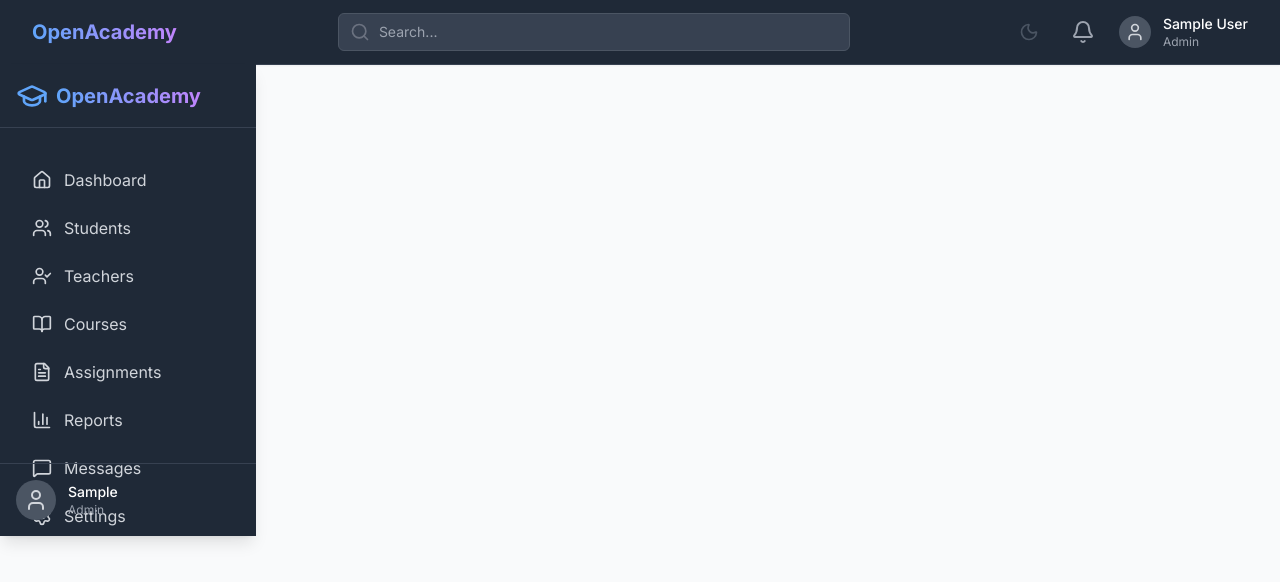
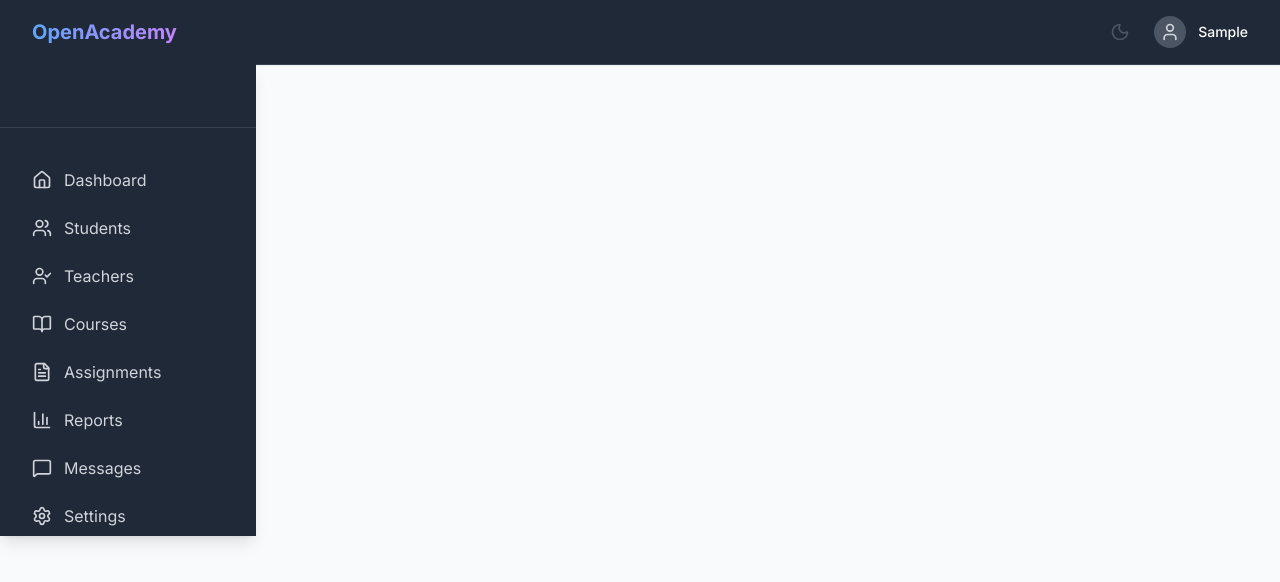
Before and after one commit to fromscode/OpenAcademy, a React (Vite) app in the folder frontend/: page /dashboard in a window 1280 px wide. Shown: the top 582 px of the page. Built offline with nearby package versions, Linux system fonts and the light colour scheme; sample sign-in values are in the browser's storage.

Commit message:
frontend fixed

```diff
--- a/frontend/src/components/Layout/Navbar.jsx
+++ b/frontend/src/components/Layout/Navbar.jsx
@@ -2,17 +2,23 @@ import React, { useState } from "react";
 import { Link, useNavigate } from "react-router-dom";
 import { useAuth } from "../../context/AuthContext";
 import ThemeToggle from "../Common/ThemeToggle";
-import { Bell, Search, User, Settings, LogOut, Menu, X } from "lucide-react";
+import LoadingSpinner from "../Common/LoadingSpinner";
+import { User, Settings, LogOut, Menu, X } from "lucide-react";
 
 const Navbar = ({ onToggleSidebar }) => {
   const { user, logout } = useAuth();
   const navigate = useNavigate();
   const [showUserMenu, setShowUserMenu] = useState(false);
   const [showMobileMenu, setShowMobileMenu] = useState(false);
+  const [isLoggingOut, setIsLoggingOut] = useState(false);
 
-  const handleLogout = () => {
-    logout();
-    navigate("/login");
+  const handleLogout = async () => {
+    setIsLoggingOut(true);
+    await logout();
+    setTimeout(() => {
+      setIsLoggingOut(false);
+      navigate("/login");
+    }, 500);
   };
 
   const getUserDashboard = () => {
@@ -53,29 +59,10 @@ const Navbar = ({ onToggleSidebar }) => {
             </Link>
           </div>
 
-          {/* Center - Search */}
-          <div className="hidden md:block flex-1 max-w-lg mx-8">
-            <div className="relative">
-              <div className="absolute inset-y-0 left-0 pl-3 flex items-center pointer-events-none">
-                <Search className="h-5 w-5 text-gray-500" />
-              </div>
-              <input
-                className="block w-full pl-10 pr-3 py-2 border border-gray-600 rounded-md leading-5 bg-gray-700 text-white placeholder-gray-400 focus:outline-none focus:placeholder-gray-300 focus:ring-1 focus:ring-blue-500 focus:border-blue-500 sm:text-sm"
-                placeholder="Search..."
-                type="search"
-              />
-            </div>
-          </div>
-
           {/* Right side */}
           <div className="flex items-center space-x-4">
             {/* Theme Toggle */}
             <ThemeToggle />
-
-            {/* Notifications */}
-            <button className="p-2 rounded-full text-gray-400 hover:text-white hover:bg-gray-700 focus:outline-none focus:ring-2 focus:ring-blue-500">
-              <Bell className="h-6 w-6" />
-            </button>
 
             {/* User menu */}
             <div className="relative">
@@ -87,9 +74,8 @@ const Navbar = ({ onToggleSidebar }) => {
                   <User className="h-5 w-5 text-gray-300" />
                 </div>
                 <div className="hidden md:block text-left">
-                  <p className="text-sm font-medium text-white">{user?.name}</p>
-                  <p className="text-xs text-gray-400 capitalize">
-                    {user?.role}
+                  <p className="text-sm font-medium text-white">
+                    {user?.firstName || user?.name}
                   </p>
                 </div>
               </button>
@@ -120,6 +106,16 @@ const Navbar = ({ onToggleSidebar }) => {
           </div>
         </div>
       </div>
+
+      {/* Logout Spinner Overlay */}
+      {isLoggingOut && (
+        <div className="fixed inset-0 z-50 flex items-center justify-center bg-black bg-opacity-50">
+          <div className="bg-gray-800 rounded-lg p-6 flex flex-col items-center space-y-4">
+            <LoadingSpinner size="lg" />
+            <p className="text-white text-lg font-medium">Logging out...</p>
+          </div>
+        </div>
+      )}
     </nav>
   );
 };
--- a/frontend/src/components/Layout/Sidebar.jsx
+++ b/frontend/src/components/Layout/Sidebar.jsx
@@ -138,13 +138,7 @@ const Sidebar = ({ isOpen, onClose }) => {
           isOpen ? "translate-x-0" : "-translate-x-full"
         }`}
       >
-        <div className="flex items-center justify-between h-16 px-4 border-b border-gray-700">
-          <Link to="/dashboard" className="flex items-center">
-            <GraduationCap className="h-8 w-8 text-blue-400" />
-            <span className="ml-2 text-xl font-bold bg-gradient-to-r from-blue-400 to-purple-400 bg-clip-text text-transparent">
-              OpenAcademy
-            </span>
-          </Link>
+        <div className="flex items-center justify-end h-16 px-4 border-b border-gray-700">
           <button
             onClick={onClose}
             className="p-2 rounded-md text-gray-400 hover:text-white hover:bg-gray-700 lg:hidden"
@@ -191,21 +185,6 @@ const Sidebar = ({ isOpen, onClose }) => {
             })}
           </ul>
         </nav>
-
-        {/* User info at bottom */}
-        <div className="absolute bottom-0 left-0 right-0 p-4 border-t border-gray-700">
-          <div className="flex items-center space-x-3">
-            <div className="h-10 w-10 rounded-full bg-gray-600 flex items-center justify-center">
-              <User className="h-6 w-6 text-gray-300" />
-            </div>
-            <div className="flex-1 min-w-0">
-              <p className="text-sm font-medium text-white truncate">
-                {user?.firstName || user?.name || "User"}
-              </p>
-              <p className="text-xs text-gray-400 capitalize">{user?.role}</p>
-            </div>
-          </div>
-        </div>
       </div>
     </>
   );
```
